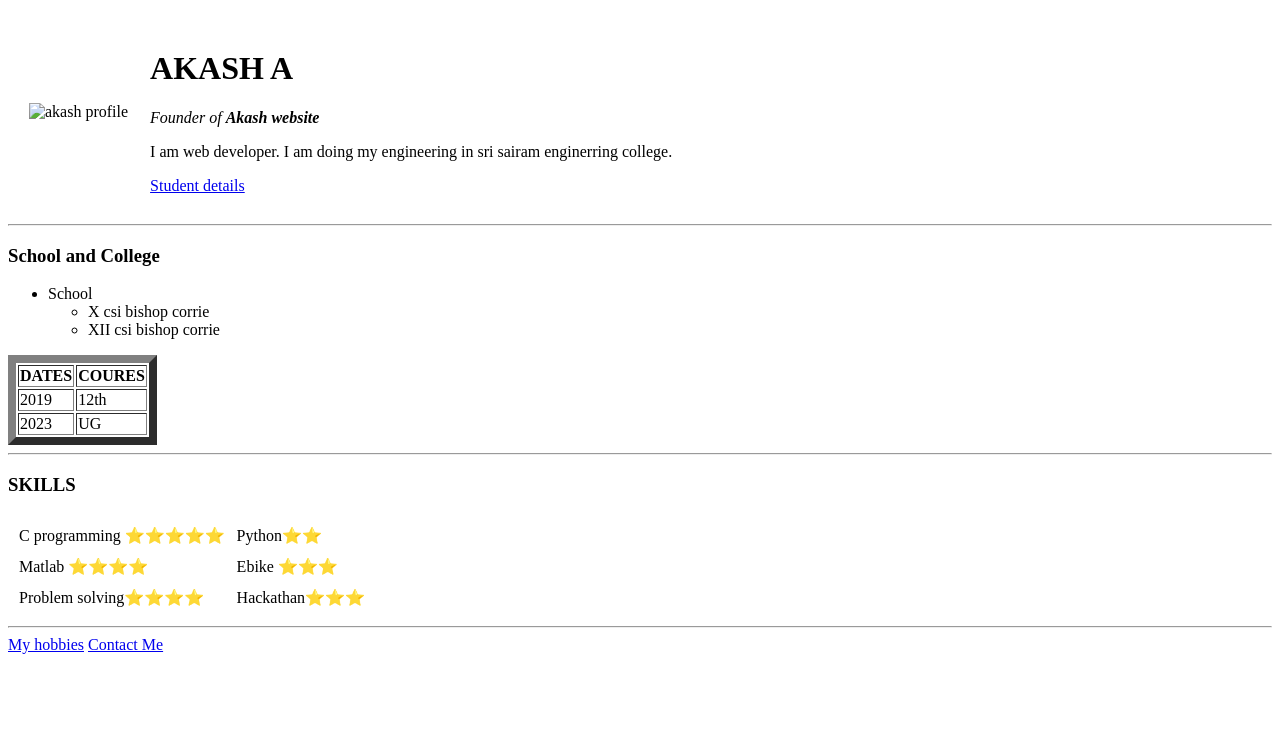
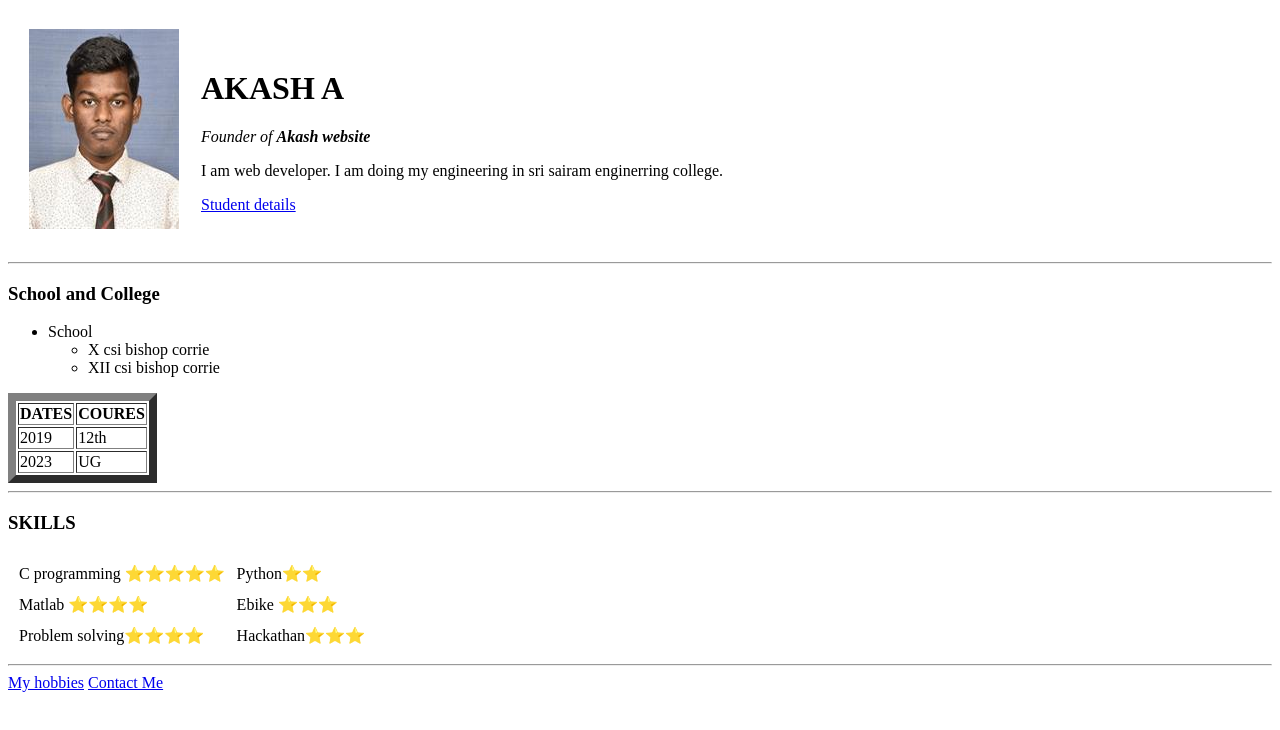
Before and after one commit to Akash-coder-byte/cv, a plain HTML site: page index.html in a window 1280 px wide. Drawn offline with Linux system fonts and the light colour scheme.

Commit message:
Update index.html

```diff
--- a/index.html
+++ b/index.html
@@ -6,7 +6,7 @@
 <body>
     <table cellspacing="20">
         <tr>
-        <td><img src="image/Photo (2).jpg" alt="akash profile"></td>
+        <td><img src="Photo (2).jpg" alt="akash profile"></td>
         <td><h1> AKASH A</h1>
             <p><em>Founder of <strong>Akash website</strong></em></p>
             <p>I am web developer. I am doing my engineering in sri sairam enginerring college.</p> <a href ="https://edumate.sairam.edu.in/Student/StudentProfile/3259">Student details </a>
```
